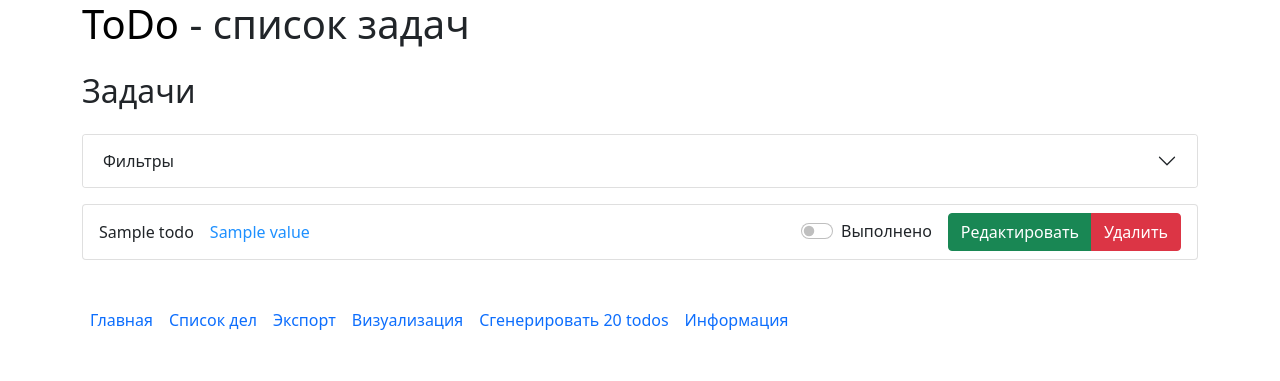
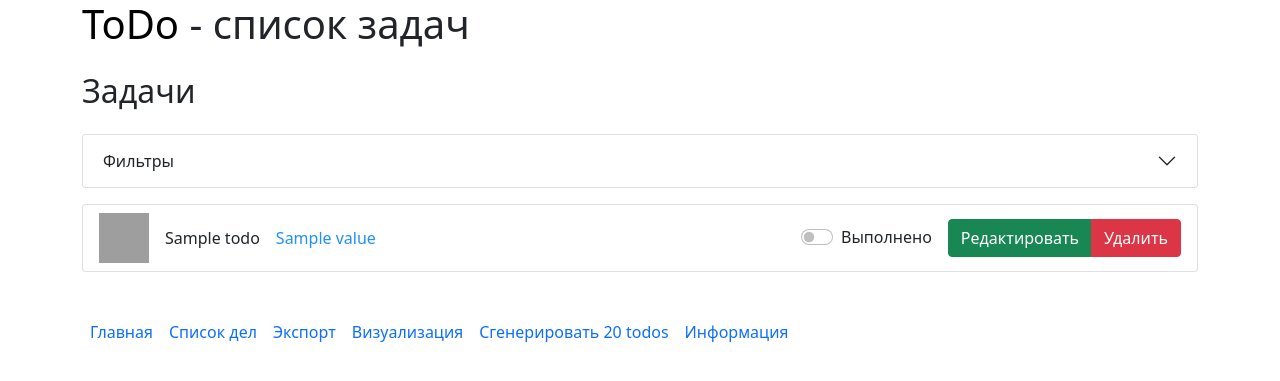
Before and after one commit to vlad17v/ddz, a FastAPI app: template app/templates/todos.html in a window 1280 px wide. Shown: the top 381 px of the page. Run offline with FastAPI, Linux system fonts and the light colour scheme; the template is opened without the code that fills it: most values are stand-ins (such as "Sample title", 1, 10 or a date in 2020); some libraries are stand-ins or nearby versions; grey boxes are pictures that could not be loaded.

Commit message:
added tag img and column in db

```diff
--- a/app/main.py
+++ b/app/main.py
@@ -8,6 +8,7 @@ from app.router import todo_router
 
 app = FastAPI()
 
+app.mount("/data", StaticFiles(directory="data"), name="data")
 @app.get("/")
 async def main_page():
     return RedirectResponse("/todo/home", status_code=303)
--- a/app/models.py
+++ b/app/models.py
@@ -4,6 +4,7 @@ from sqlalchemy.orm import DeclarativeBase
 from sqlalchemy.orm import Mapped
 from sqlalchemy.orm import mapped_column
 from sqlalchemy import DateTime
+from sqlalchemy import String
 from sqlalchemy.sql import func
 
 from app.schemas import Tags
@@ -26,6 +27,6 @@ class Todo(Base):
     created_at: Mapped[datetime] = mapped_column(DateTime(timezone=True), server_default=func.now(), nullable=False)
     completed_at: Mapped[datetime | None] = mapped_column(DateTime(timezone=True), nullable=True)
     source: Mapped[TodoSource] = mapped_column(nullable=False, default=TodoSource.created)
-
+    # image_path: Mapped[str | None] = mapped_column(String, nullable=True, default=None)
     def __repr__(self):
         return f'<Todo {self.id}>'
--- a/app/templates/todos.html
+++ b/app/templates/todos.html
@@ -61,6 +61,9 @@
 <ul class="list-group">
     {% for todo in todos %}
     <li class="list-group-item d-flex align-items-center gap-3 flex-wrap">
+
+        <img src="../../data/35994571827309.5bd22e2227f46.png" alt="todo" style="width: 50px; height: 50px;">
+
         {% if todo.completed %}
         <strike>{{ todo.title }}</strike>
         {% else %}
```
